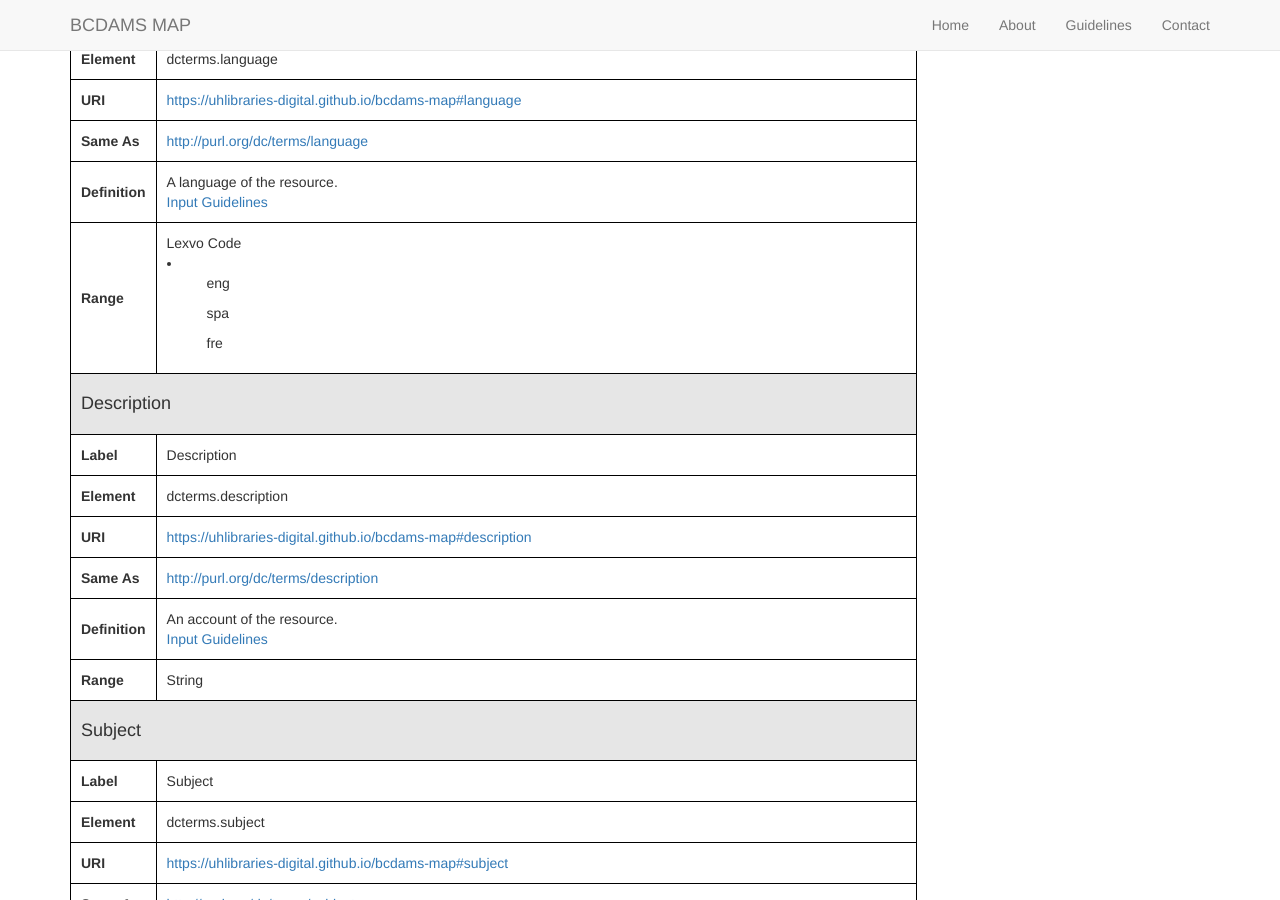
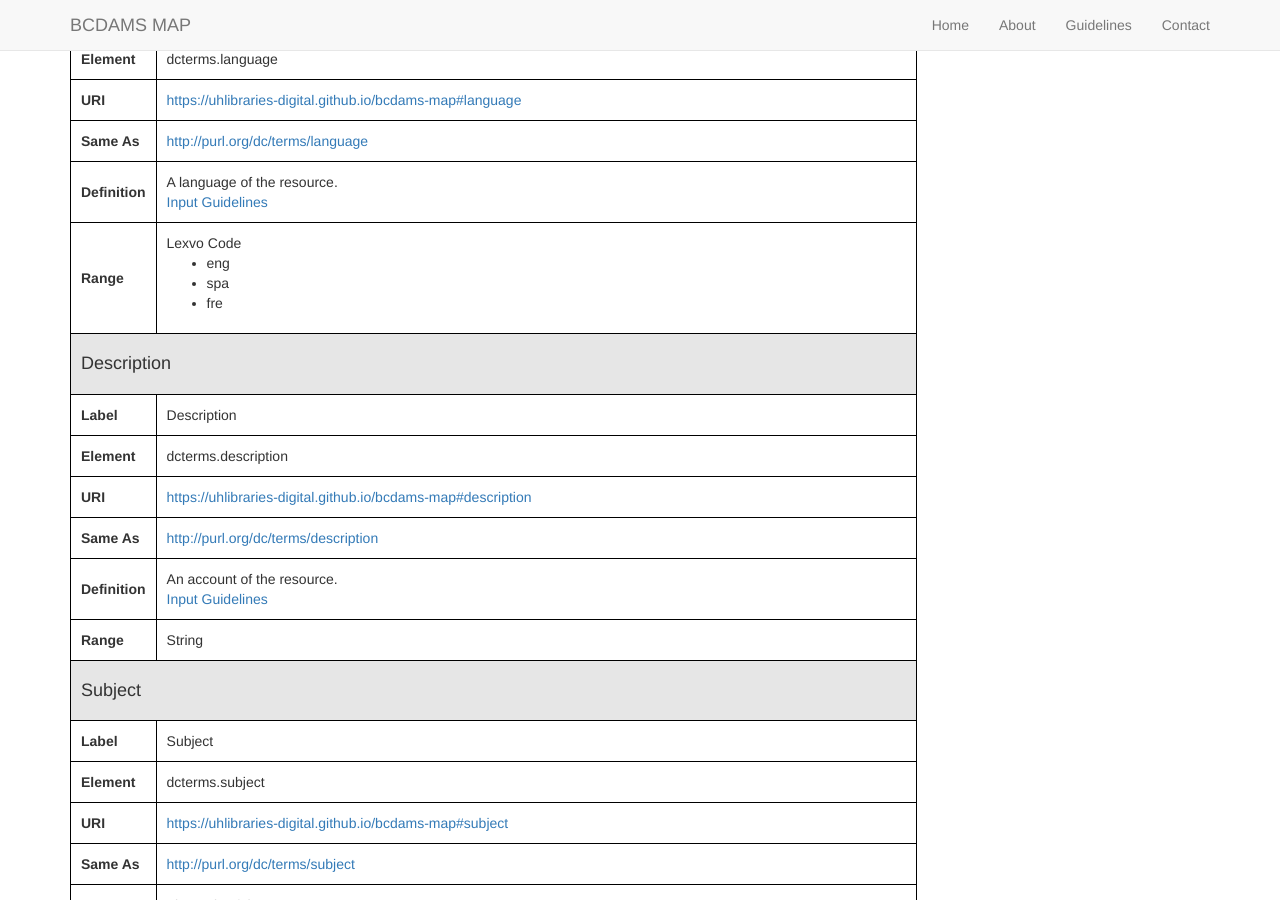
Before and after one commit to uhlibraries-digital/bcdams-map, a Jekyll site: the page built from index.html, in a window 1280 px wide and 900 px high, scrolled down 2713 px. Built offline with Jekyll 4.4.1, drawn with Linux system fonts in a browser that asks for light colours; nearby versions of some CDN libraries; the list of posts is cut into pages by our own code; comment, search, counter and statistics services are not loaded.

Commit message:
fix list tags

```diff
--- a/_includes/table.html
+++ b/_includes/table.html
@@ -46,11 +46,11 @@
 		{% else %}
 			{% if r.values %}
 				{{ r.label }}</br>
-				<li>
+				<ul>
 				{% for value in r.values %}
-					<ul>{{ value }}</ul>
+					<li>{{ value }}</li>
 				{% endfor %}
-				</li>
+				</ul>
 			{% else %}
 				{{ r.label }}
 			{% endif %}
```
